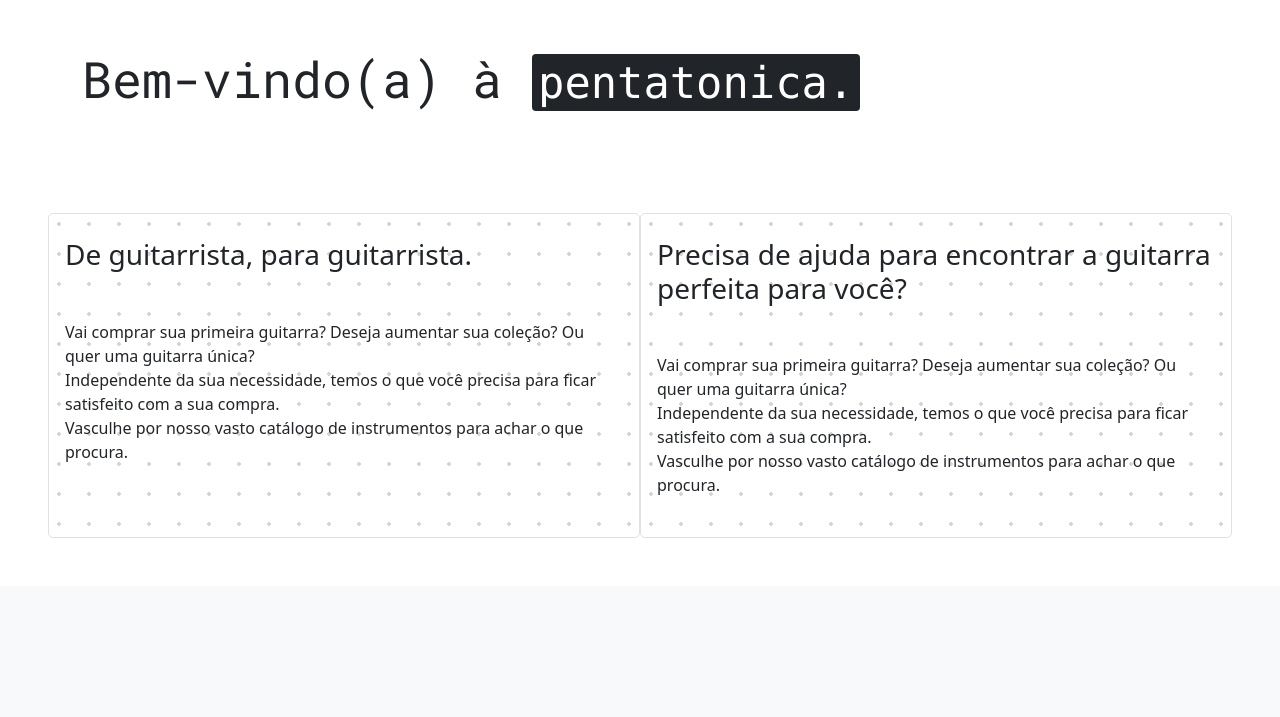
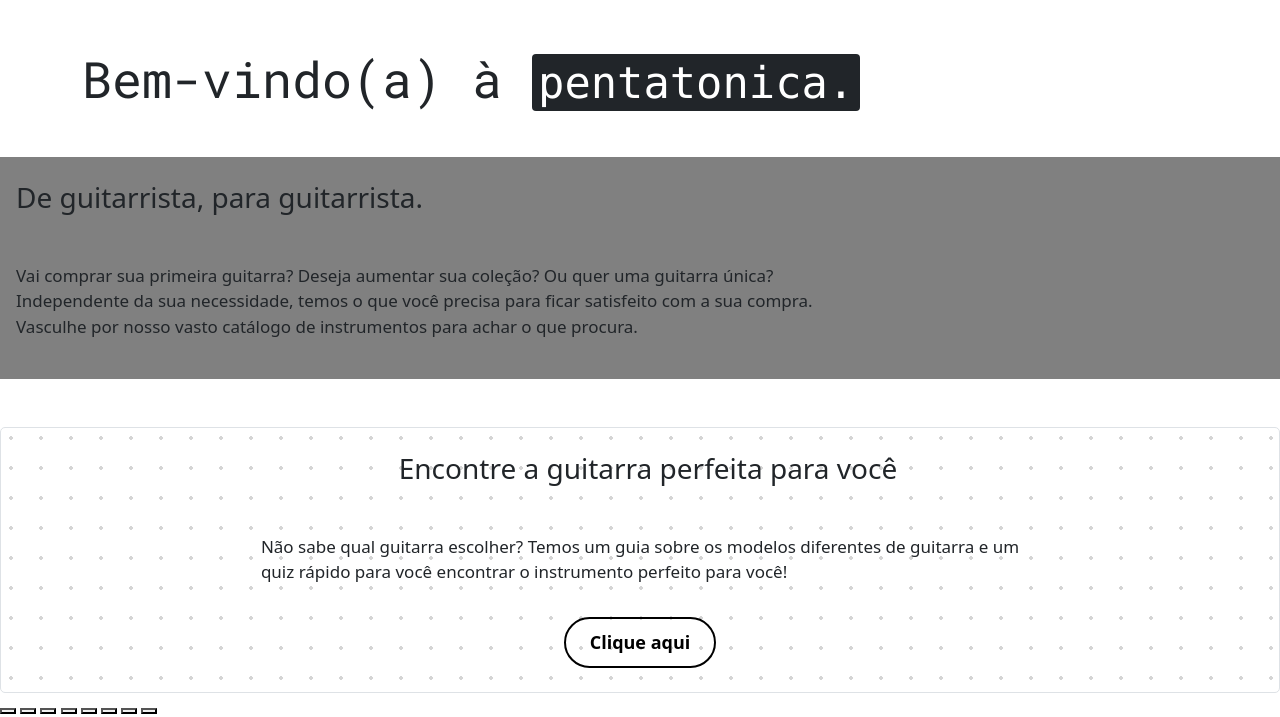
Before and after one commit to EnzoABarros/pentatonica, a PHP site: page / in a window 1280 px wide. Shown: the part 466-1183 px from the top of the page. Before the commit the page ends 1004 px from the top, so only its background shows below. Run offline with PHP 8.4, Linux system fonts and the light colour scheme.

Commit message:
Cadastros e main

```diff
--- a/projeto/main.php
+++ b/projeto/main.php
@@ -66,28 +66,52 @@
   <h1 class="roboto-mono-fontelegal mt-5" style="font-size:50px;">Bem-vindo(a) à <kbd>pentatonica.<kbd></h1>
 </div>
 
-<div class="d-flex justify-content-between py-5 px-5">
-  <div class="d-flex flex-column mt-5 py-4 caixa border">
-    <h3 class="h3 mb-5 ms-3">De guitarrista, para guitarrista.</h3>
+<div class="d-flex flex-column mt-5 py-4 section1">
+  <h3 class="h3 mb-5 ms-3">De guitarrista, para guitarrista.</h3>
 
-    <p class="mx-3">
+  <p class="mx-3">
     Vai comprar sua primeira guitarra? Deseja aumentar sua coleção? Ou quer uma guitarra única? <br> Independente da sua necessidade, temos o que você precisa para ficar
     satisfeito com a sua compra. <br> Vasculhe por nosso vasto catálogo de instrumentos para achar o que procura.
 
 
-    </p>
+  </p>
   </div>
 
-  <div class="d-flex flex-column mt-5 py-4 caixa border">
-    <h3 class="h3 mb-5 ms-3">Precisa de ajuda para encontrar a guitarra <br> perfeita para você?</h3>
+<div class="d-flex flex-column mt-5 py-4 caixa border">
+    <h3 class="h3 mb-5 ms-3">Encontre a guitarra perfeita para você</h3>
 
     <p class="mx-3">
-    Vai comprar sua primeira guitarra? Deseja aumentar sua coleção? Ou quer uma guitarra única? <br> Independente da sua necessidade, temos o que você precisa para ficar
-    satisfeito com a sua compra. <br> Vasculhe por nosso vasto catálogo de instrumentos para achar o que procura.
+    Não sabe qual guitarra escolher? Temos um guia sobre os modelos diferentes de guitarra e um <br> quiz rápido para você encontrar o instrumento perfeito para você! <br>
+    </p>
+    <button class="clique mt-3" href="#areaajuda">Clique aqui</button>
+  </div>
 
+<div id="areaajuda">
+  <button>
 
-    </p>
-  </div>
+  </button>
+  <button>
+
+  </button>
+  <button>
+
+  </button>
+  <button>
+
+  </button>
+  <button>
+
+  </button>
+  <button>
+
+  </button>
+  <button>
+
+  </button>
+  <button>
+
+  </button>
+
 </div>
 
 </body>
--- a/projeto/src/style.css
+++ b/projeto/src/style.css
@@ -11,6 +11,12 @@
     background-image: radial-gradient(rgba(12, 12, 12, 0.171) 2px, transparent 0);
     background-size: 30px 30px;
     background-position: -5px -5px;
+    align-items: center;
+
+  }
+
+  .section1 {
+    background-color: grey;
   }
 
   .carousel-control-prev-icon,
@@ -57,6 +63,10 @@
 
 .botao:active {
   transform: scale(0.9);
+}
+
+p {
+  font-size: 17px;
 }
 
 .filtro {
@@ -204,3 +214,45 @@
   line-height: 1rem;
   color: rgba(156, 163, 175, 1);
 }
+
+.clique {
+  cursor: pointer;
+  position: relative;
+  padding: 10px 24px;
+  font-size: 18px;
+  color: rgb(0, 0, 0);
+  border: 2px solid rgb(0, 0, 0);
+  border-radius: 34px;
+  background-color: transparent;
+  font-weight: 600;
+  transition: all 0.3s cubic-bezier(0.23, 1, 0.320, 1);
+  overflow: hidden;
+}
+
+.clique::before {
+  content: '';
+  position: absolute;
+  inset: 0;
+  margin: auto;
+  width: 50px;
+  height: 50px;
+  border-radius: inherit;
+  scale: 0;
+  z-index: -1;
+  background-color: rgb(0, 0, 0);
+  transition: all 0.6s cubic-bezier(0.23, 1, 0.320, 1);
+}
+
+.clique:hover::before {
+  scale: 3;
+}
+
+.clique:hover {
+  color: #FFFFFF;
+  scale: 1.1;
+  box-shadow: 0 0px 20px rgba(193, 163, 98,0.4);
+}
+
+.clique:active {
+  scale: 1;
+}
```
Also changed, not shown: projeto/cadguit.php (added, +30 -0 lines), projeto/cadlei.php (added).
